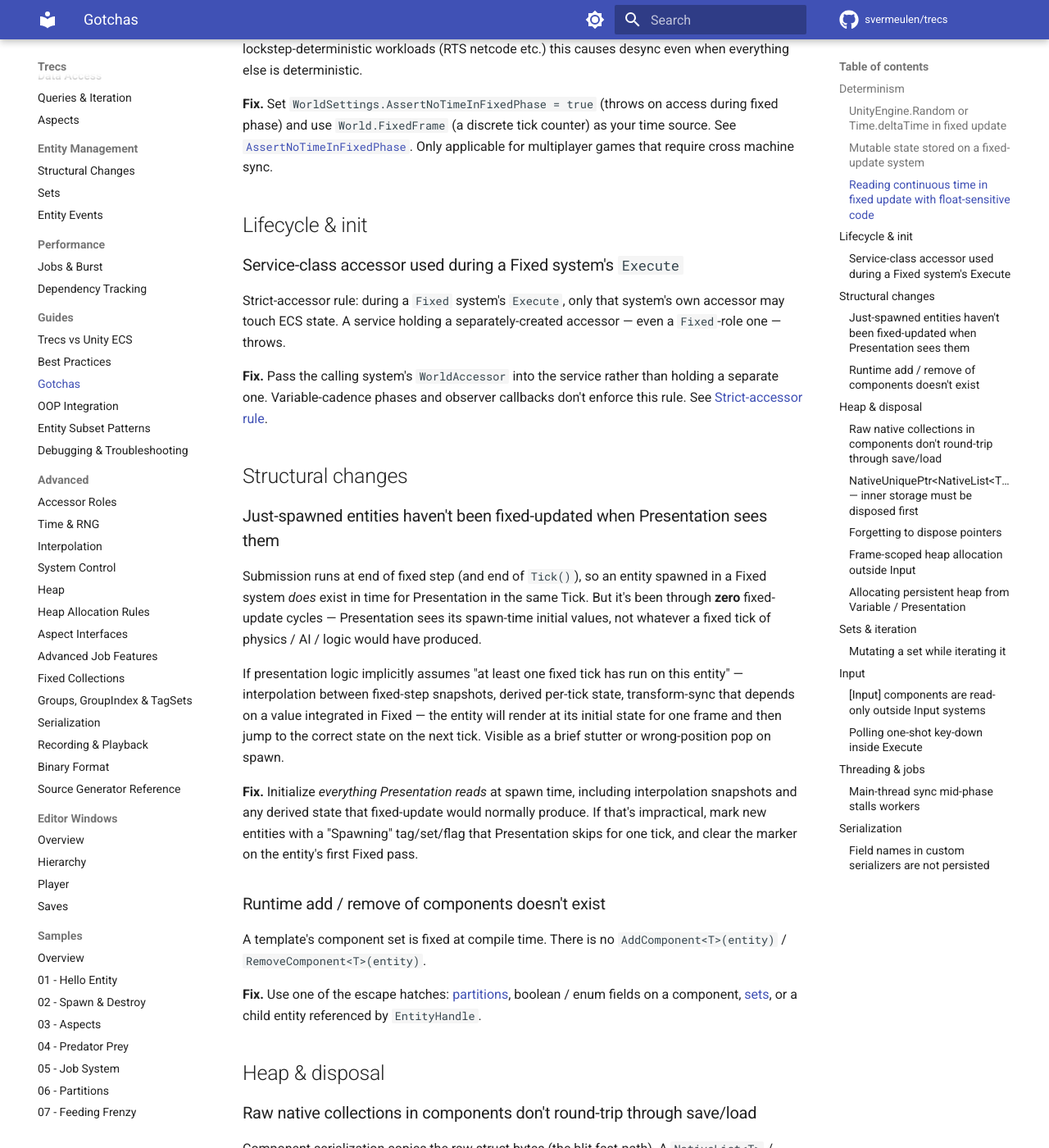
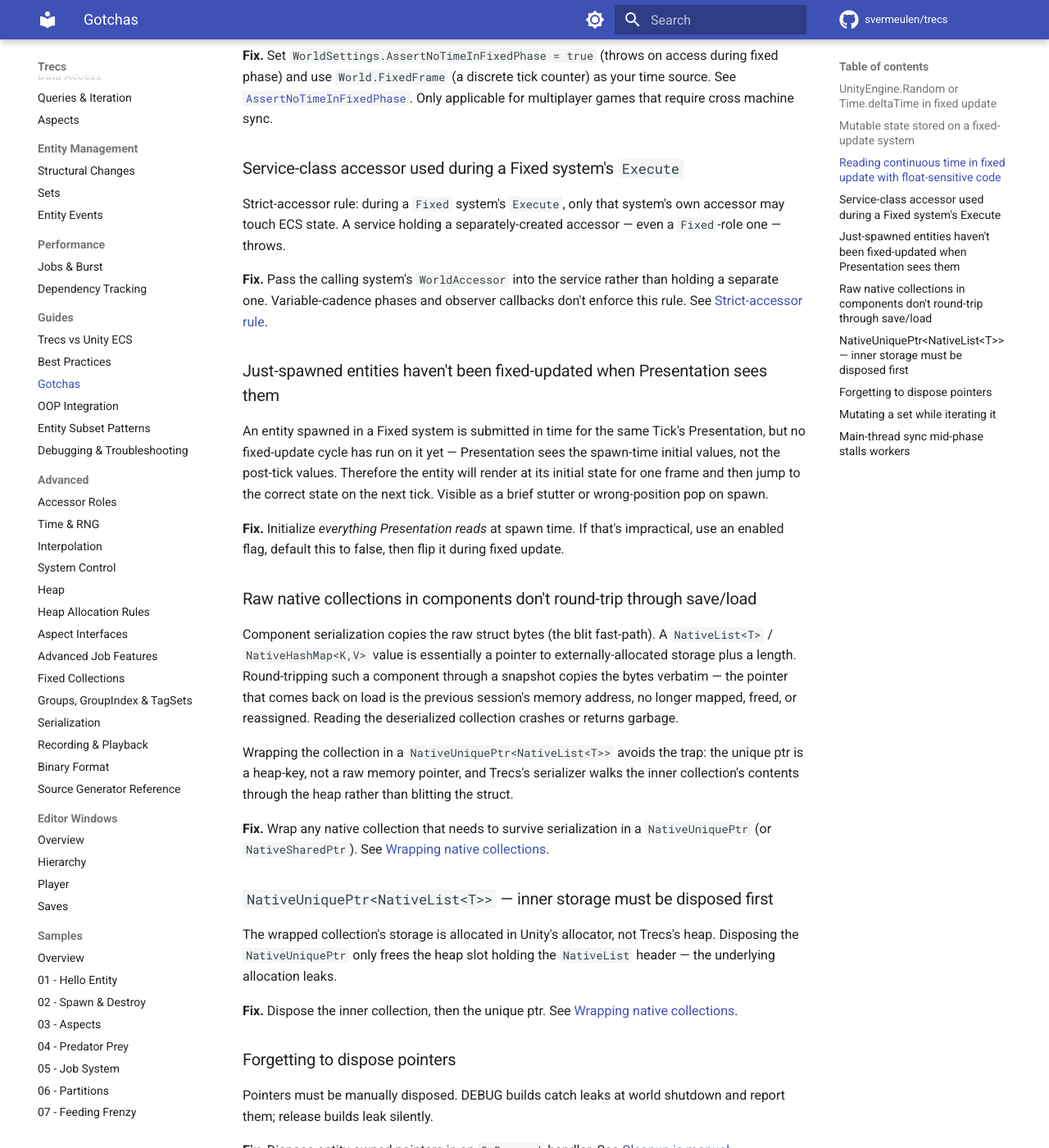
Before and after one commit to svermeulen/trecs, an MkDocs documentation site: the page built from docs/guides/gotchas.md, in a window 1280 px wide and 1400 px high, scrolled down 739 px. Shown: the whole window at 82% size. Built offline with MkDocs 1.6.1 and Material for MkDocs 9.7.7, drawn with Linux system fonts in a browser that asks for light colours; comment, search, counter and statistics services are not loaded; some of the changed text lies outside the part shown.

Commit message:
Changed gotchas.md.

```diff
--- a/docs/guides/gotchas.md
+++ b/docs/guides/gotchas.md
@@ -1,8 +1,6 @@
 # Gotchas
 
 Common mistakes, edge cases, and surprises when building with Trecs. Each entry documents what goes wrong, why, and the fix. For the high-level rules, see [Best Practices](best-practices.md); for tooling-driven debugging, see [Debugging & Troubleshooting](debugging.md).
-
-## Determinism
 
 ### `UnityEngine.Random` or `Time.deltaTime` in fixed update
 
@@ -22,31 +20,17 @@
 
 **Fix.** Set `WorldSettings.AssertNoTimeInFixedPhase = true` (throws on access during fixed phase) and use `World.FixedFrame` (a discrete tick counter) as your time source. See [`AssertNoTimeInFixedPhase`](../advanced/serialization.md#worldsettingsassertnotimeinfixedphase).  Only applicable for multiplayer games that require cross machine sync.
 
-## Lifecycle & init
-
 ### Service-class accessor used during a Fixed system's `Execute`
 
 Strict-accessor rule: during a `Fixed` system's `Execute`, only that system's own accessor may touch ECS state. A service holding a separately-created accessor — even a `Fixed`-role one — throws.
 
 **Fix.** Pass the calling system's `WorldAccessor` into the service rather than holding a separate one. Variable-cadence phases and observer callbacks don't enforce this rule. See [Strict-accessor rule](../advanced/accessor-roles.md#strict-accessor-during-fixed-execute-rule).
 
-## Structural changes
-
 ### Just-spawned entities haven't been fixed-updated when Presentation sees them
 
-Submission runs at end of fixed step (and end of `Tick()`), so an entity spawned in a Fixed system *does* exist in time for Presentation in the same Tick. But it's been through **zero** fixed-update cycles — Presentation sees its spawn-time initial values, not whatever a fixed tick of physics / AI / logic would have produced.
+An entity spawned in a Fixed system is submitted in time for the same Tick's Presentation, but no fixed-update cycle has run on it yet — Presentation sees the spawn-time initial values, not the post-tick values. Therefore the entity will render at its initial state for one frame and then jump to the correct state on the next tick. Visible as a brief stutter or wrong-position pop on spawn.
 
-If presentation logic implicitly assumes "at least one fixed tick has run on this entity" — interpolation between fixed-step snapshots, derived per-tick state, transform-sync that depends on a value integrated in Fixed — the entity will render at its initial state for one frame and then jump to the correct state on the next tick. Visible as a brief stutter or wrong-position pop on spawn.
-
-**Fix.** Initialize *everything Presentation reads* at spawn time, including interpolation snapshots and any derived state that fixed-update would normally produce. If that's impractical, mark new entities with a "Spawning" tag/set/flag that Presentation skips for one tick, and clear the marker on the entity's first Fixed pass.
-
-### Runtime add / remove of components doesn't exist
-
-A template's component set is fixed at compile time. There is no `AddComponent<T>(entity)` / `RemoveComponent<T>(entity)`.
-
-**Fix.** Use one of the escape hatches: [partitions](../core/templates.md#partitions), boolean / enum fields on a component, [sets](../entity-management/sets.md), or a child entity referenced by `EntityHandle`.
-
-## Heap & disposal
+**Fix.** Initialize *everything Presentation reads* at spawn time. If that's impractical, use an enabled flag, default this to false, then flip it during fixed update.
 
 ### Raw native collections in components don't round-trip through save/load
 
@@ -68,58 +52,14 @@
 
 **Fix.** Dispose entity-owned pointers in an `OnRemoved` handler. See [Cleanup is manual](../advanced/heap-allocation-rules.md#cleanup-is-manual).
 
-### Frame-scoped heap allocation outside `Input`
-
-Frame-scoped heaps (`AllocFrameScopedUnique`, native variants) are `Input`-only. Calling them from a Fixed or Variable system throws.
-
-**Fix.** Allocate frame-scoped data from an `Input`-phase system, or use a persistent heap (`AllocUnique` / `AllocShared`) and dispose explicitly.
-
-### Allocating persistent heap from `Variable` / `Presentation`
-
-Persistent heap (`SharedPtr` / `NativeSharedPtr`, etc.) is `Fixed`-only. The role-check throws if a presentation-phase system tries to allocate.
-
-**Fix.** Move the allocation to a Fixed system, or use a frame-scoped heap from an Input system if the lifetime is one frame.
-
-## Sets & iteration
-
 ### Mutating a set while iterating it
 
 Using an immediate `Add` / `Remove` / `Clear` on the same set in the group you're currently iterating throws in DEBUG. In release the assertion is compiled out and iteration corrupts silently — entries get skipped, revisited, or (when an `Add` grows the buffer) read from freed memory.
 
 **Fix.** Use the deferred set ops (the default) for changes-during-iteration, or stage them in a `NativeList<EntityHandle>` and apply after the loop. See [Sets — Immediate](../entity-management/sets.md#immediate).
 
-## Input
-
-### `[Input]` components are read-only outside Input systems
-
-Direct writes to `[Input]`-marked component fields from a Fixed (or any non-Input) system throw in DEBUG. Values must enter through `World.AddInput<T>(...)` so recording and playback can replay them.
-
-**Fix.** If you need a sim-state field that fixed-update systems can mutate, use a regular (non-`[Input]`) component.
-
-### Polling one-shot key-down inside `Execute`
-
-Input-phase `Execute()` runs once per fixed step (not once per rendered frame). One-shot Unity events like `Input.GetKeyDown` only fire on the variable frame the key was pressed; if a fixed step doesn't run on that frame, an `Execute` poll misses the event entirely.
-
-**Fix.** Capture the event at variable cadence (a `MonoBehaviour Update` or an early-presentation system) into a buffered field, and forward the latest value in `Execute()`. See [Input System — Queuing input](../core/input-system.md#queuing-input).
-
-## Threading & jobs
-
 ### Main-thread sync mid-phase stalls workers
 
 Main-thread access through `WorldAccessor` (`.Read` / `.Write`) lazily completes conflicting in-flight jobs. Doing this in the middle of a phase while jobs are running stops the in-flight job, idles the workers, and tanks throughput.
 
 **Fix.** Push main-thread reads/writes into a job, or order them after the job has had time to complete. See [Main-thread sync](../performance/dependency-tracking.md#main-thread-sync).
-
-## Serialization
-
-### Field names in custom serializers are not persisted
-
-The `name` arguments to `writer.Write("name", value)` / `reader.Read<T>("name")` are debug labels only. They never reach the binary stream — the format is purely positional.
-
-**Implications.**
-
-- Renaming a field is a no-op on disk.
-- Reordering reads silently corrupts deserialization.
-- Adding or removing one without bumping the format version produces silently wrong data.
-
-**Fix.** Bump `version` on every layout change and branch on `reader.Version` to decode old layouts. See [Schema versioning](../advanced/serialization.md#schema-versioning).
```
